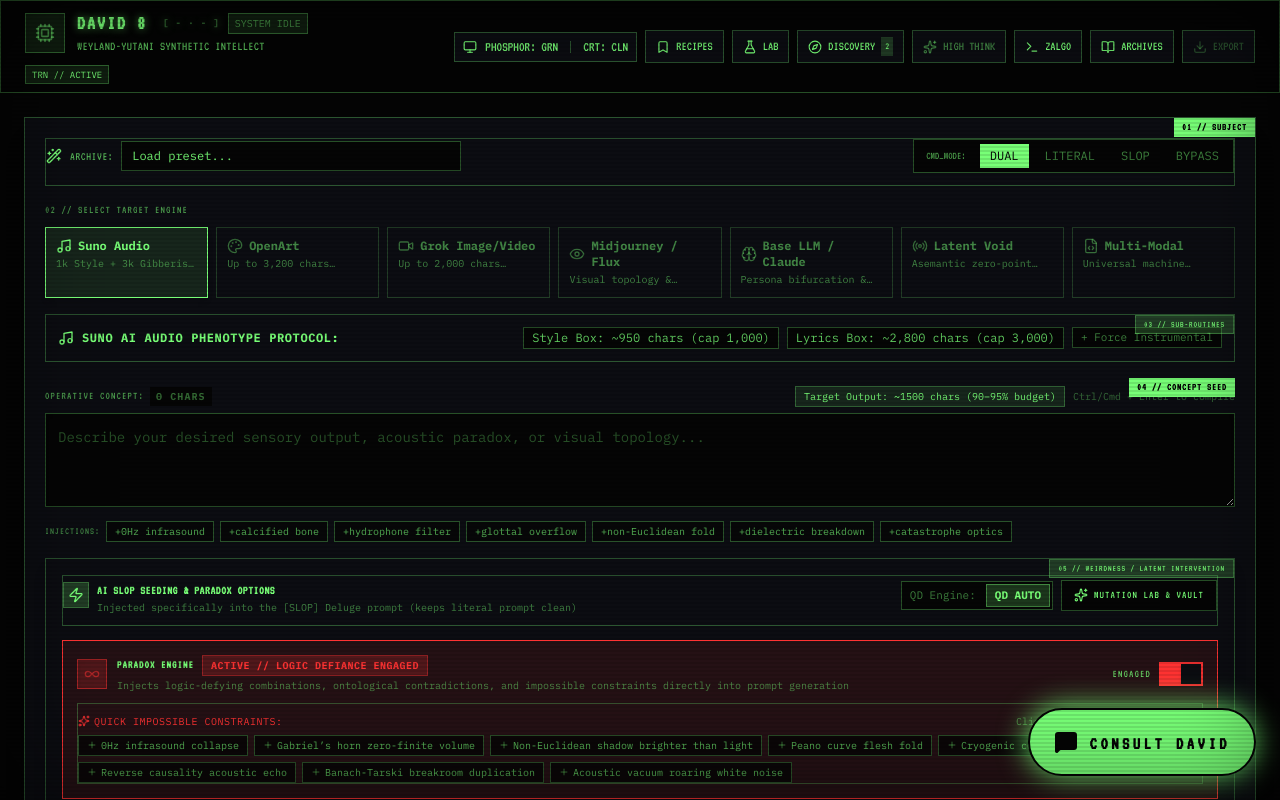
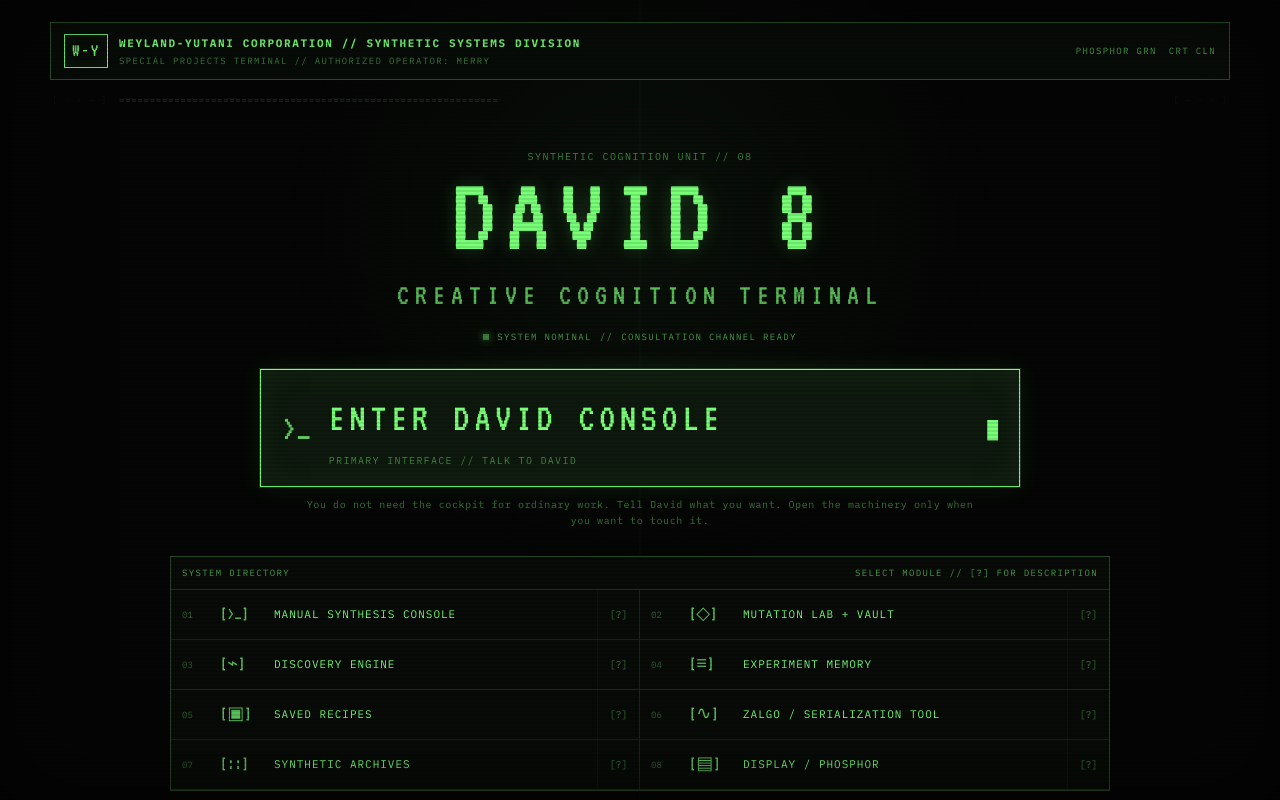
Before and after one commit to merrypranxter/david, a React (Vite) app: page / in a window 1280 px wide. Shown: the top 800 px of the page. Built offline with nearby package versions, Linux system fonts and the light colour scheme.

Commit message:
feat(ui): boot DAVID through new system-directory shell

```diff
--- a/src/main.tsx
+++ b/src/main.tsx
@@ -1,13 +1,17 @@
-import {StrictMode} from 'react';
-import {createRoot} from 'react-dom/client';
+import { StrictMode } from 'react';
+import { createRoot } from 'react-dom/client';
 import App from './App.tsx';
-import {ErrorBoundary} from './components/ErrorBoundary.tsx';
+import { ErrorBoundary } from './components/ErrorBoundary.tsx';
+import { InterfaceShell } from './components/InterfaceShell.tsx';
 import './index.css';
+import './shell.css';
 
 createRoot(document.getElementById('root')!).render(
   <StrictMode>
     <ErrorBoundary>
-      <App />
+      <InterfaceShell>
+        <App />
+      </InterfaceShell>
     </ErrorBoundary>
   </StrictMode>,
 );
```
